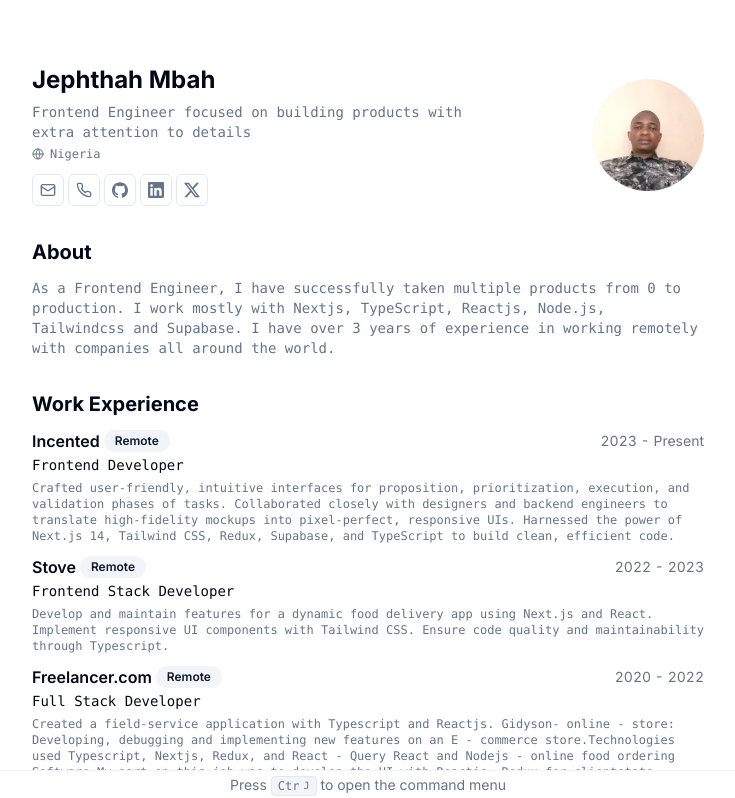
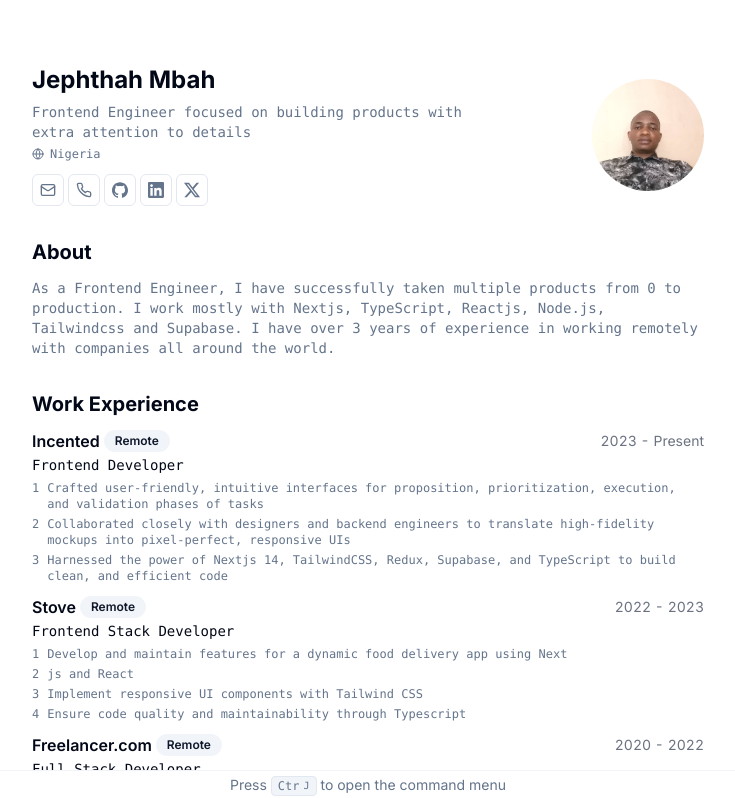
Before and after one commit to sproutjeph/jephthah-cv, a Next.js app: page / in a window 1280 px wide. Shown: the top 798 px of the page, without its empty margins (272-1007 px from the left). Built offline with nearby package versions, Linux system fonts and the light colour scheme.

Commit message:
updated CV data

```diff
--- a/app/page.tsx
+++ b/app/page.tsx
@@ -124,8 +124,13 @@ export default function Page() {
                     {work.title}
                   </h4>
                 </CardHeader>
-                <CardContent className="mt-2 text-xs">
-                  {work.description}
+                <CardContent className="flex flex-col mt-2 space-y-1 text-xs">
+                  {work.description.split(".").map((jobDesc, i) => (
+                    <li className="flex gap-2" key={i}>
+                      <p>{i + 1}</p>
+                      <p>{jobDesc}</p>
+                    </li>
+                  ))}
                 </CardContent>
               </Card>
             );
--- a/data/resume-data.tsx
+++ b/data/resume-data.tsx
@@ -58,7 +58,7 @@ export const RESUME_DATA = {
       start: "2023",
       end: "Present",
       description:
-        "Crafted user-friendly, intuitive interfaces for proposition, prioritization, execution, and validation phases of tasks. Collaborated closely with designers and backend engineers to translate high-fidelity mockups into pixel-perfect, responsive UIs. Harnessed the power of Next.js 14, Tailwind CSS, Redux, Supabase, and TypeScript to build clean, efficient code.",
+        "Crafted user-friendly, intuitive interfaces for proposition, prioritization, execution, and validation phases of tasks. Collaborated closely with designers and backend engineers to translate high-fidelity mockups into pixel-perfect, responsive UIs. Harnessed the power of Nextjs 14, TailwindCSS, Redux, Supabase, and TypeScript to build clean, and efficient code",
     },
     {
       company: "Stove",
@@ -69,17 +69,17 @@ export const RESUME_DATA = {
       start: "2022",
       end: "2023",
       description:
-        "Develop and maintain features for a dynamic food delivery app using Next.js and React. Implement responsive UI components with Tailwind CSS. Ensure code quality and maintainability through Typescript.",
+        "Develop and maintain features for a dynamic food delivery app using Next.js and React. Implement responsive UI components with Tailwind CSS. Ensure code quality and maintainability through Typescript",
     },
     {
       company: "Freelancer.com",
-      link: "https://stovepos.com/",
+      link: "https://freelancer.com/",
       badges: ["Remote"],
       title: "Full Stack Developer",
       logo: StoveLogo,
       start: "2020",
       end: "2022",
-      description: `Created a field-service application with Typescript and Reactjs. Gidyson- online - store: Developing, debugging and implementing new features on an E - commerce store.Technologies used Typescript, Nextjs, Redux, and React - Query   React and Nodejs - online food ordering Software.My part on this job was to develop the UI with Reactjs, Redux for clientstate management and React- Query for server state management Bug Fixing - Frontend projects.Debugging and helping other employees to go forward with their projects.`,
+      description: `Created a field-service application with Typescript and Reactjs. Gidyson-online-store: Developing, debugging and implementing new features on an E-commerce store, Technologies used Typescript, Nextjs, Redux, React-Query, React and Nodejs. Developed an online food ordering Software, my part on this job was to develop the UI with Reactjs, Redux for client state management and React-Query for server state management, Debugging and helping other employees to go forward with their projects`,
     },
   ],
   skills: [
@@ -92,6 +92,7 @@ export const RESUME_DATA = {
     "MongoDB",
     "Redux",
     "Tailwindcss",
+    "HTML Email Developer",
   ],
   projects: [
     {
```
